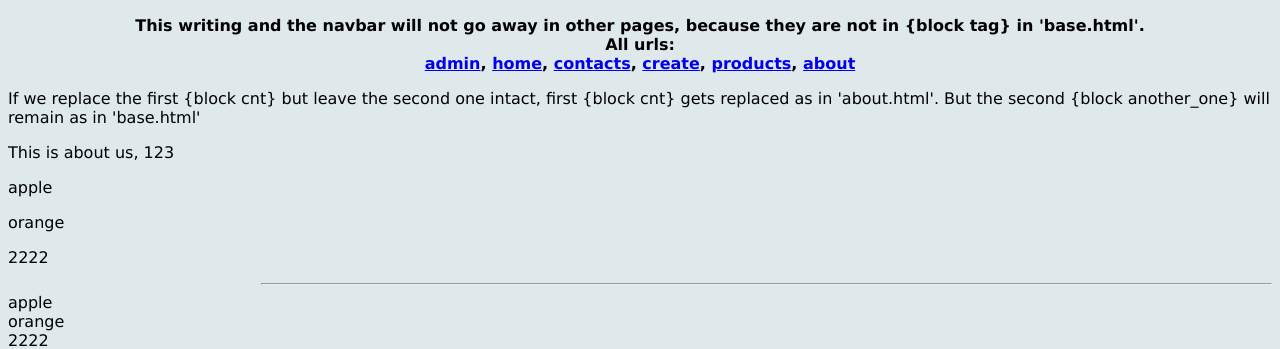
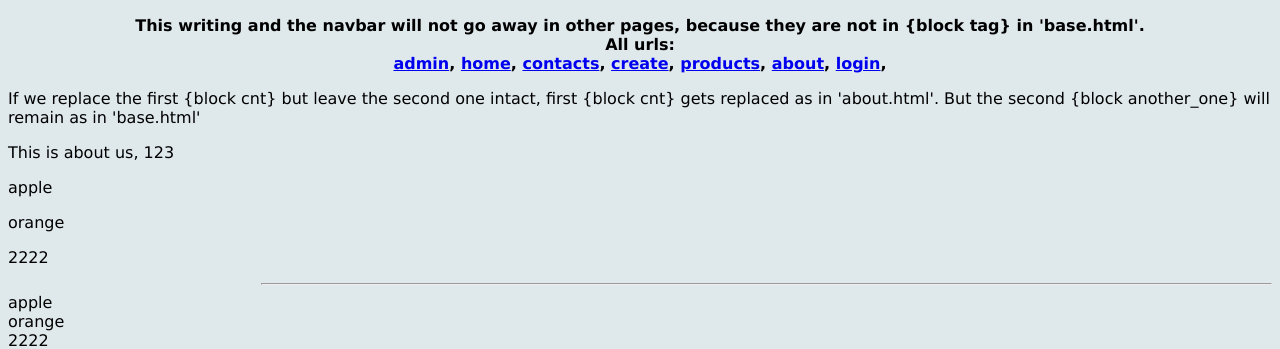
Before and after one commit to SXHRYU/RentUments_website, a Django app: page /about/ in a window 1280 px wide. Shown: the part 62-411 px from the top of the page. Run offline with Django 4.2, Linux system fonts and the light colour scheme.

Commit message:
created view (in pages) for login, created login.html, added login page to base.html

```diff
--- a/instruments/urls.py
+++ b/instruments/urls.py
@@ -15,7 +15,7 @@ Including another URLconf
 """
 from django.contrib import admin
 from django.urls import path
-from pages.views import home_view, contact_view, about_view
+from pages.views import home_view, contact_view, about_view, login_view
 from products.views import product_detail_view, product_create_view
 
 urlpatterns = [
@@ -25,5 +25,6 @@ urlpatterns = [
     path('contacts/', contact_view, name='contacts'),
     path('create/', product_create_view, name='create_products'),
     path('products/', product_detail_view, name='products'),
-    path('about/', about_view, name='about')
+    path('about/', about_view, name='about'),
+    path('login/', login_view, name='login'),
 ]
--- a/pages/views.py
+++ b/pages/views.py
@@ -5,6 +5,7 @@ from django.shortcuts import render
 # Create your views here.
 def home_view(request, *args, **kwargs):
     return render(request, "home.html", {})
+
 def about_view(request, *args, **kwargs):
     my_context = {
         "my_text": "This is about us",
@@ -12,5 +13,9 @@ def about_view(request, *args, **kwargs):
         "my_list": ['apple', 'orange', 2222]
     }
     return render(request, "about.html", my_context)
+
 def contact_view(request, *args, **kwargs):
     return render(request, "contacts.html", {})
+
+def login_view(request, *args, **kwargs):
+    return render(request, 'login.html', {})
--- a/templates/base.html
+++ b/templates/base.html
@@ -25,7 +25,8 @@
         <a href="../contacts/">contacts</a>,
         <a href="../create/">create</a>,
         <a href="../products/">products</a>,
-        <a href="../about/">about</a>
+        <a href="../about/">about</a>,
+        <a href="../login/">login</a>,
 
         </b>
     </p>
--- /dev/null
+++ b/templates/login.html
@@ -0,0 +1 @@
+{% extends 'base.html' %}
```
